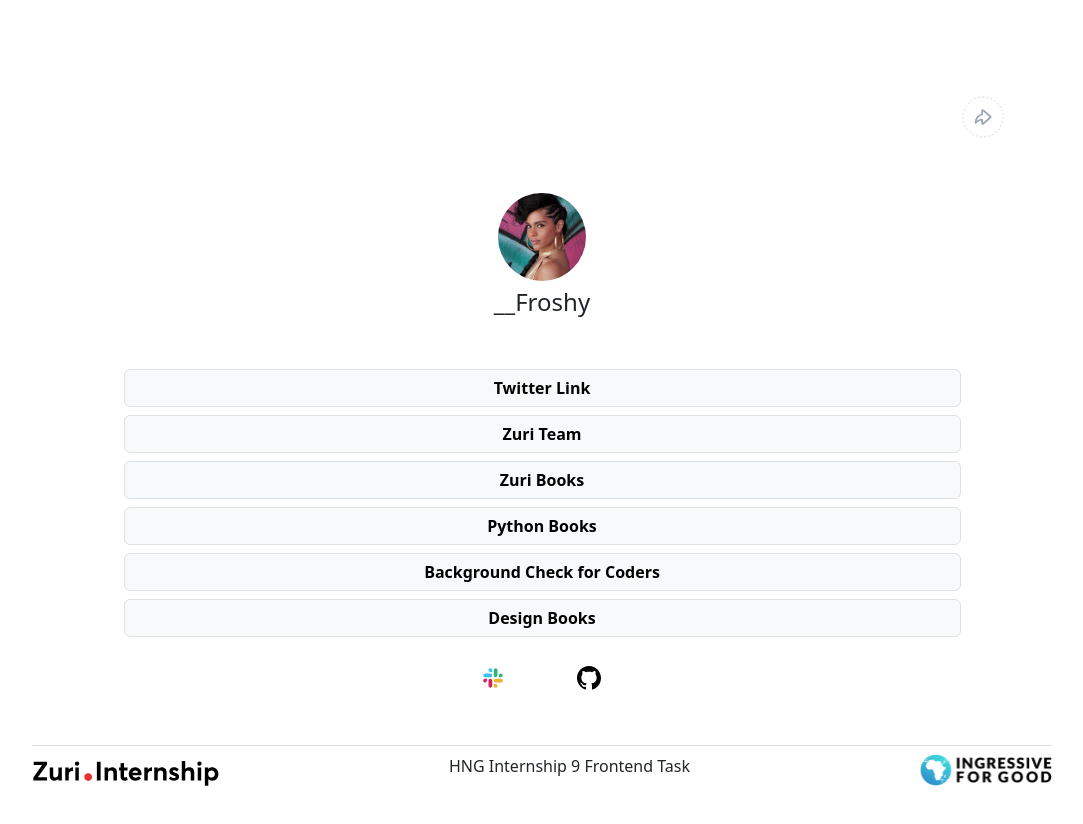
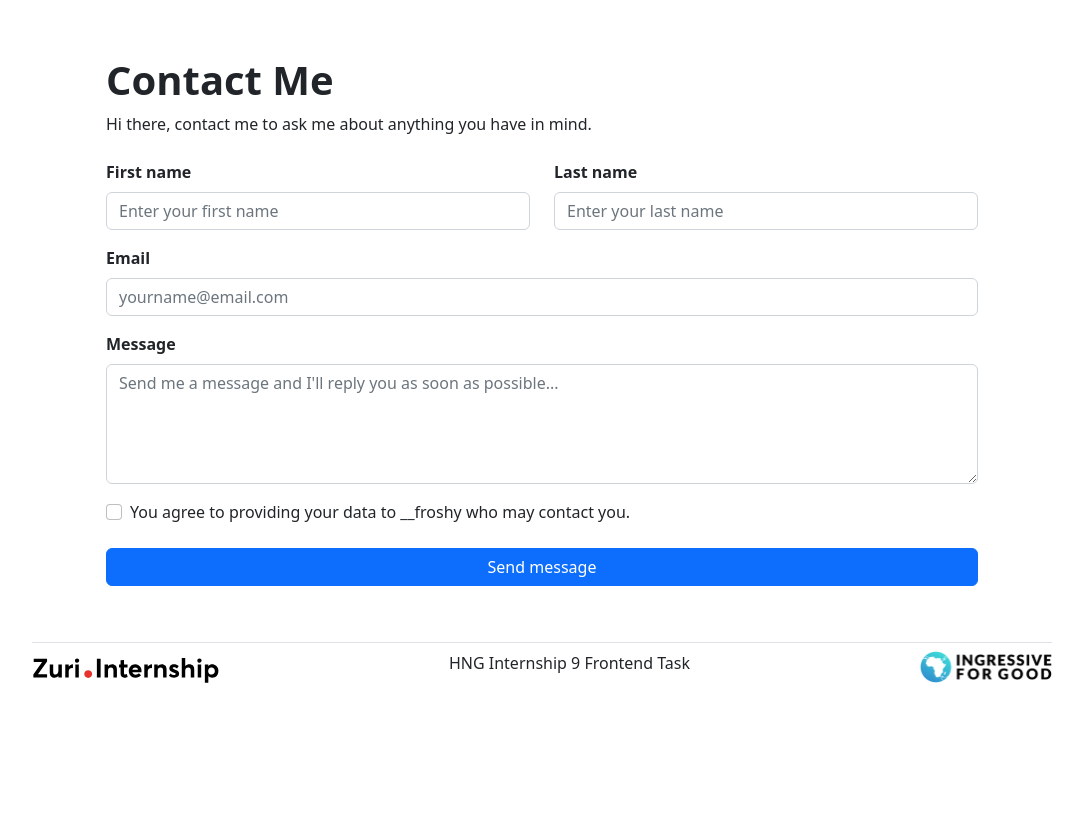
Before and after one commit to Emmanueluko3/hng-task-1, a React (Create React App) app: page / in a window 1280 px wide. Shown: the top 824 px of the page, without its empty margins (98-1181 px from the left). After the commit the page ends 800 px from the top, so only its background shows below. Built offline with nearby package versions, Linux system fonts and the light colour scheme.

Commit message:
contact page added

```diff
--- a/src/App.css
+++ b/src/App.css
@@ -1,11 +1,19 @@
 .display-mobile{
   display: none;
+}
+
+.custom-width{
+  width: 70vw;
 }
 
 @media (max-width: 600px) {
   .footer{
     text-align: start;
     flex-direction: column;
+  }
+
+  .custom-width{
+    width: 100vw;
   }
 
   .display-desktop{
--- a/src/App.js
+++ b/src/App.js
@@ -1,62 +1,15 @@
 import 'bootstrap/dist/css/bootstrap.min.css';
-import Profile from "./components/profile-section";
-import Buttons from "./components/links";
-import Icons from './components/icons';
-import slack from "./img/slack.svg";
-import github from "./img/github.svg";
 import Footer from './components/footer';
-import Share from './components/share';
-import Sharemobile from './components/sharemobile';
+import Contact from './pages/contact';
+import Home from './pages/home';
 
 function App() {
 
 
   return (
     <div className="text-center container py-5">
-      <div className="text-end py-5 h-10 display-mobile">
-        <Sharemobile />
-      </div>
-      <div className="text-end me-5 py-5 h-10 display-desktop">
-        <Share />
-      </div>
-      <div className="mb-5">
-        <Profile />
-      </div>
-
-      <div>
-        <Buttons link="https://twitter.com/__froshy" effectAble={false} id="twitter" text="Twitter Link" />
-        <Buttons link="https://training.zuri.team/" effectAble={false} id="btn__zuri" text="Zuri Team" />
-        <Buttons link="http://books.zuri.team"
-          effectAble={true}
-          id="books"
-          text="Zuri Books"
-          subParagraph="Are you new to Tech? These books will help you build a good career in Tech." />
-
-        <Buttons link="https://books.zuri.team/python-for-beginners?ref_id=<yourslackname>"
-          id="book__python"
-          text="Python Books"
-          effectAble={true}
-          subParagraph="Do you want to learn python? this book will help you learn python from the start to an advanced level." />
-
-        <Buttons
-          link="https://background.zuri.team"
-          id="pitch"
-          effectAble={true}
-          text="Background Check for Coders"
-          subParagraph="Tired of hiring low level Engineers? Worry not because we will help you with experienced Engineers in our community." />
-
-        <Buttons
-          link="https://books.zuri.team/design-rules"
-          effectAble={true}
-          id="books__design"
-          text="Design Books"
-          subParagraph="Begin your design journey with this book created by Zuri team, It's absoluty free!!!" />
-      </div>
-
-      <div className="d-flex justify-content-center my-3">
-        <a href="https://app.slack.com/client/T042F7V19Q8/C041JU70S5U/rimeto_profile/U049507QXLY" className="me-5 btn"><Icons image={slack} alternate="Slack" /></a>
-        <a href="https://github.com/Emmanueluko3" className="btn"><Icons image={github} alternate="Github" /></a>
-      </div>
+      {/* <Home /> */}
+      <Contact />
       <div className="my-5">
         <Footer />
       </div>
--- /dev/null
+++ b/src/pages/contact.jsx
@@ -0,0 +1,79 @@
+import "../App.css";
+
+
+function Contact() {
+    return (
+        <>
+            <div className="text-start container py-2 custom-width">
+                <h2 className="fw-bold fs-1 mb-2">Contact Me</h2>
+                <p className="mb-4">Hi there, contact me to ask me about anything you have in mind.</p>
+
+                <form>
+                    <div className="row">
+                        <div className="mb-3 col-lg-6">
+                            <label for="firstName"
+                            className="form-label fw-bold"
+                            >First name</label>
+                            <input type="text"
+                            className="form-control"
+                            id="first_name"
+                            placeholder="Enter your first name" />
+                            {/* <div id="emailHelp" className="form-text">We'll never share your email with anyone else.</div> */}
+                        </div>
+
+                        <div className="mb-3 col-lg-6">
+                            <label
+                            for="lastName"
+                            className="form-label fw-bold"
+                            >Last name</label>
+                            <input type="text"
+                            className="form-control"
+                            id="last_name"
+                            placeholder="Enter your last name" />
+                            {/* <div id="emailHelp" className="form-text">We'll never share your email with anyone else.</div> */}
+                        </div>
+                    </div>
+                    <div className="mb-3">
+                        <label
+                        for="email"
+                        className="form-label fw-bold"
+                        >Email</label>
+                        <input
+                        type="email"
+                        className="form-control"
+                        id="email"
+                        placeholder="yourname@email.com" />
+                        {/* <div id="emailHelp" className="form-text">We'll never share your email with anyone else.</div> */}
+                    </div>
+
+                    <div class="mb-3">
+                        <label for="textArea"
+                        className="form-label fw-bold"
+                        >Message</label>
+                        <textarea
+                        class="form-control"
+                        style={{height: "120px"}}
+                        placeholder="Send me a message and I'll reply you as soon as possible..."
+                        id="message"></textarea>
+                    </div>
+
+                    <div className="mb-4 form-check">
+                        <input
+                        type="checkbox"
+                        className="form-check-input"
+                        id="checkBox" />
+                        <label
+                        className="form-check-label"
+                        for="checkBox">You agree to providing your data to __froshy who may contact you.</label>
+                    </div>
+                    <button
+                    type="submit"
+                    className="btn btn-primary w-100"
+                    id="btn__submit">Send message</button>
+                </form>
+            </div>
+        </>
+     );
+}
+
+export default Contact;
--- /dev/null
+++ b/src/pages/home.jsx
@@ -0,0 +1,63 @@
+import 'bootstrap/dist/css/bootstrap.min.css';
+import Profile from "../components/profile-section";
+import Buttons from "../components/links";
+import Icons from '../components/icons';
+import slack from "../img/slack.svg";
+import github from "../img/github.svg";
+import Share from '../components/share';
+import Sharemobile from '../components/sharemobile';
+
+function Home() {
+
+
+  return (
+    <div className="text-center container py-2">
+      <div className="text-end py-5 h-10 display-mobile">
+        <Sharemobile />
+      </div>
+      <div className="text-end me-5 py-5 h-10 display-desktop">
+        <Share />
+      </div>
+      <div className="mb-5">
+        <Profile />
+      </div>
+
+      <div>
+        <Buttons link="https://twitter.com/__froshy" effectAble={false} id="twitter" text="Twitter Link" />
+        <Buttons link="https://training.zuri.team/" effectAble={false} id="btn__zuri" text="Zuri Team" />
+        <Buttons link="http://books.zuri.team"
+          effectAble={true}
+          id="books"
+          text="Zuri Books"
+          subParagraph="Are you new to Tech? These books will help you build a good career in Tech." />
+
+        <Buttons link="https://books.zuri.team/python-for-beginners?ref_id=<yourslackname>"
+          id="book__python"
+          text="Python Books"
+          effectAble={true}
+          subParagraph="Do you want to learn python? this book will help you learn python from the start to an advanced level." />
+
+        <Buttons
+          link="https://background.zuri.team"
+          id="pitch"
+          effectAble={true}
+          text="Background Check for Coders"
+          subParagraph="Tired of hiring low level Engineers? Worry not because we will help you with experienced Engineers in our community." />
+
+        <Buttons
+          link="https://books.zuri.team/design-rules"
+          effectAble={true}
+          id="books__design"
+          text="Design Books"
+          subParagraph="Begin your design journey with this book created by Zuri team, It's absoluty free!!!" />
+      </div>
+
+      <div className="d-flex justify-content-center my-3">
+        <a href="https://app.slack.com/client/T042F7V19Q8/C041JU70S5U/rimeto_profile/U049507QXLY" className="me-5 btn"><Icons image={slack} alternate="Slack" /></a>
+        <a href="https://github.com/Emmanueluko3" className="btn"><Icons image={github} alternate="Github" /></a>
+      </div>
+    </div>
+  )
+}
+
+export default Home;
```
